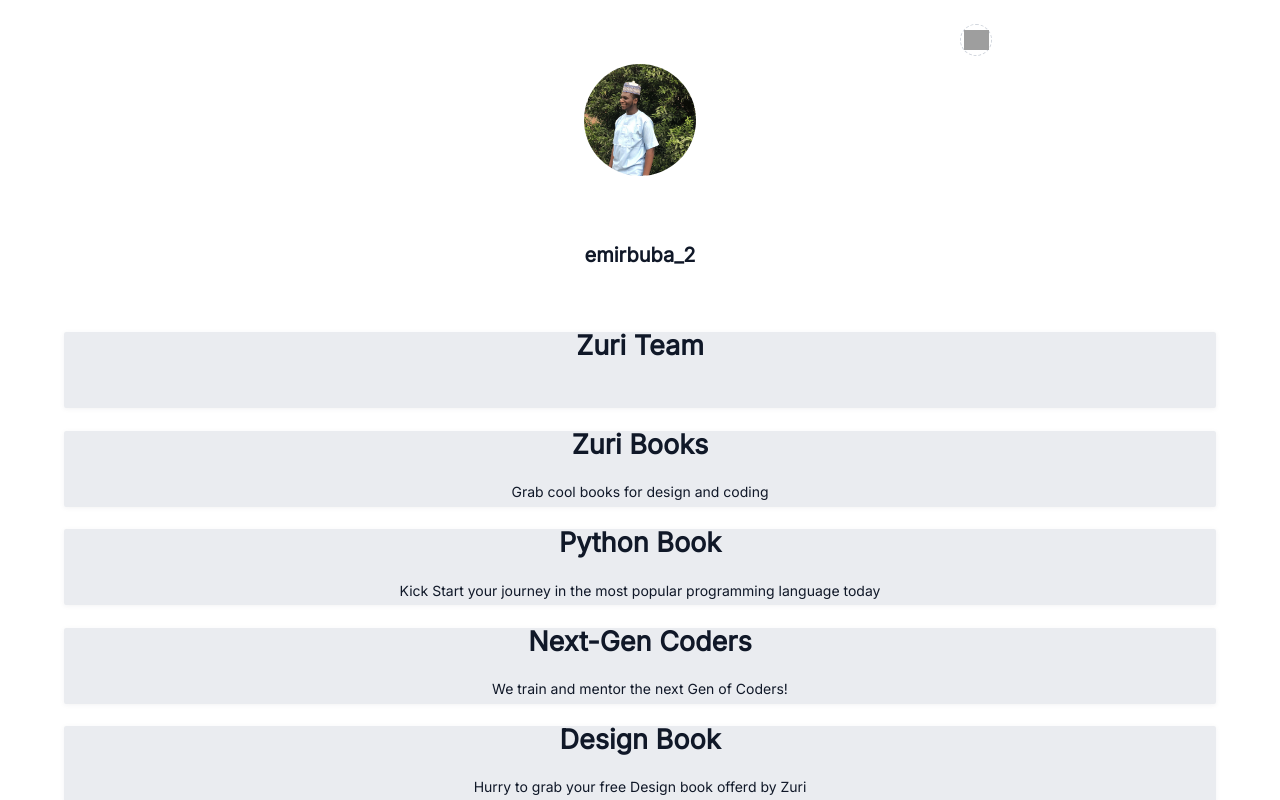
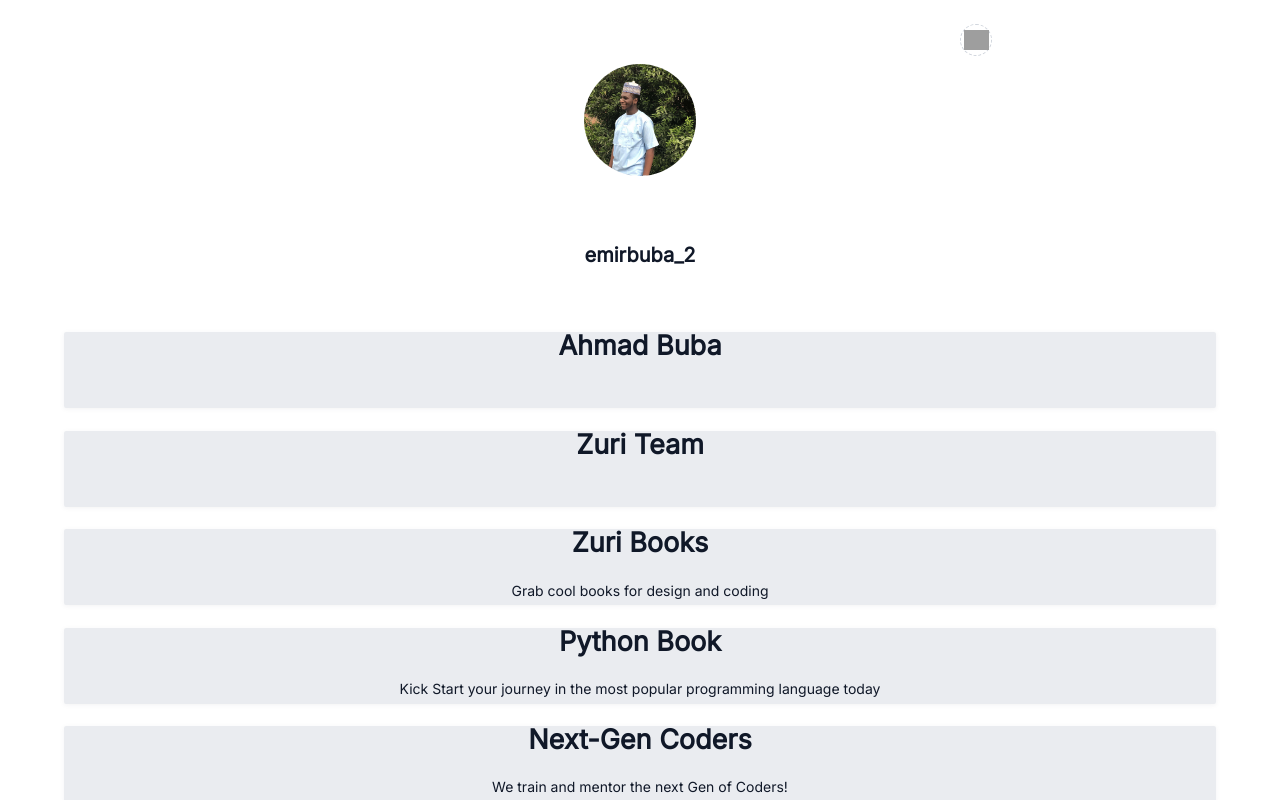
Before and after one commit to Ahmadbuba/linktree, a React (Create React App) app: page / in a window 1280 px wide. Shown: the top 800 px of the page. Built offline with nearby package versions, Linux system fonts and the light colour scheme; grey boxes are pictures that could not be loaded.

Commit message:
feat: route readded again

```diff
--- a/src/pages/components/Links.js
+++ b/src/pages/components/Links.js
@@ -52,12 +52,12 @@
     },
   ];
   const twitter = "https://twitter.com/emirbuba_2";
-  let text = "Twitter Link";
 
   // const myLinks
 
   return (
     <React.Fragment>
+      <LinkCard key="1" id="1" link={twitter} text="Ahmad Buba" />
       {linksSection.map((linkItem) => {
         return (
           <LinkCard
```
Also changed, not shown: src/App.js (+1 -6 lines).
